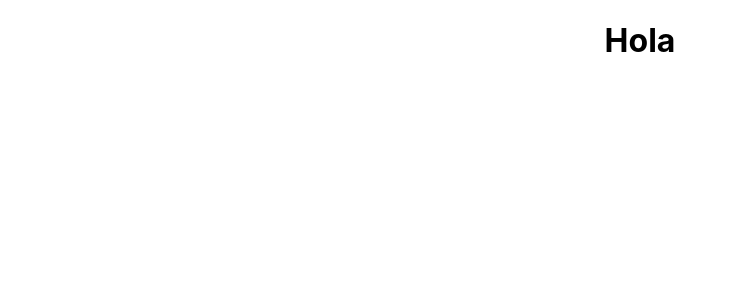
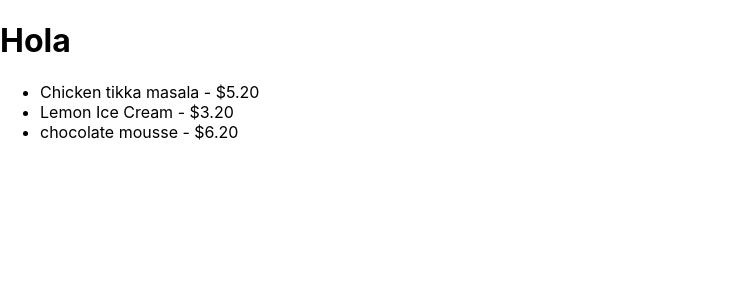
Before and after one commit to mszahan/react-advanced-meta, a React (Create React App) app: page / in a window 1280 px wide. Shown: the top 300 px of the page, without its empty margins (0-735 px from the left). Built offline with nearby package versions, Linux system fonts and the light colour scheme.

Commit message:
created dessetItem compoenent to list out deserts using map

```diff
--- a/src/App.js
+++ b/src/App.js
@@ -1,9 +1,11 @@
 import './App.css';
+import DesertItem from './components/desertItem';
 
 function App() {
   return (
-    <div className="App">
+    <div>
       <h1>Hola</h1>
+      <DesertItem/>
     </div>
   );
 }
--- /dev/null
+++ b/src/components/desertItem.js
@@ -0,0 +1,41 @@
+const topDesserts = [
+    {
+        id:1,
+        tittle:'Chicken tikka masala',
+        description:'pehle khaa ke dekh bhosrike',
+        image:'https://picsum.photos/200/300/?random',
+        price:'$5.20'
+    },
+    {
+        id:2,
+        tittle:'Lemon Ice Cream',
+        description:'Mind blowing taste',
+        image:'https://picsum.photos/200/300/?random',
+        price:'$3.20'
+    },
+    {
+        id:3,
+        tittle:'chocolate mousse',
+        description:'unexplored flavour',
+        image:'https://picsum.photos/200/300/?random',
+        price:'$6.20'
+    }
+
+]
+
+function DesertItem(){
+    const listItems = topDesserts.map(dessert => {
+        const itemText = `${dessert.tittle} - ${dessert.price}`
+        return <li>{itemText}</li>
+    })
+
+    return (
+        <div>
+            <ul>
+                {listItems}
+            </ul>
+        </div>
+    )
+}
+
+export default DesertItem;
```
